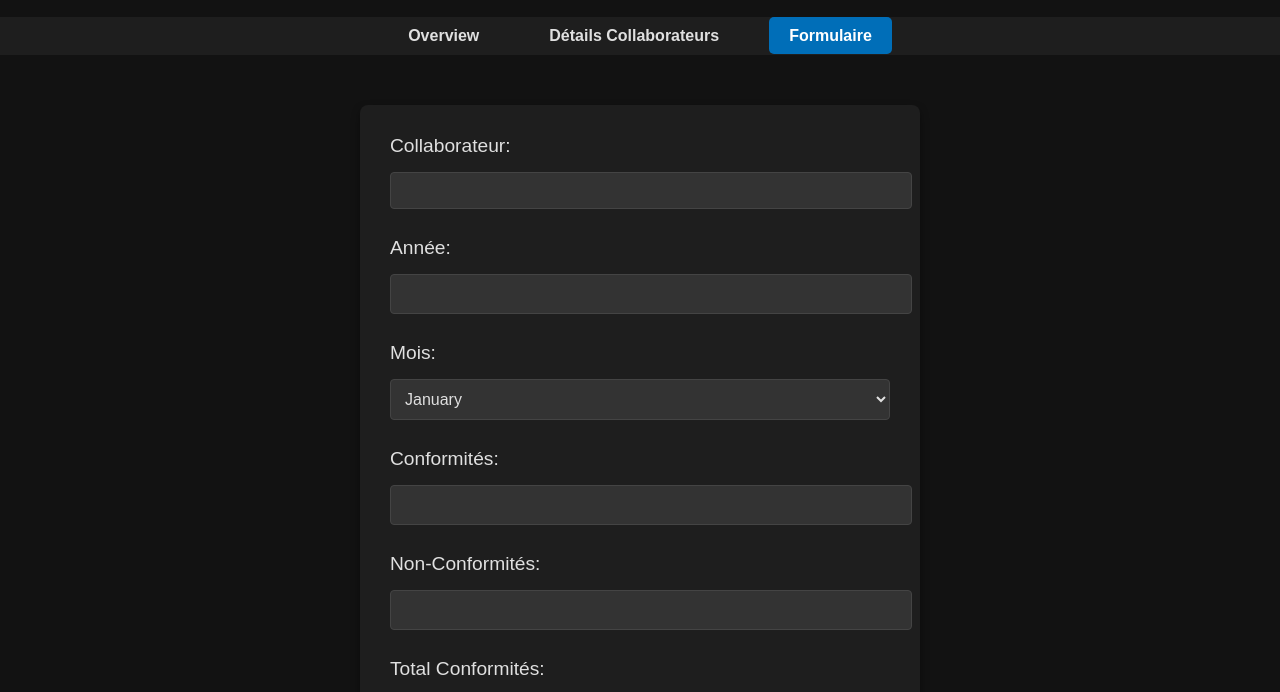
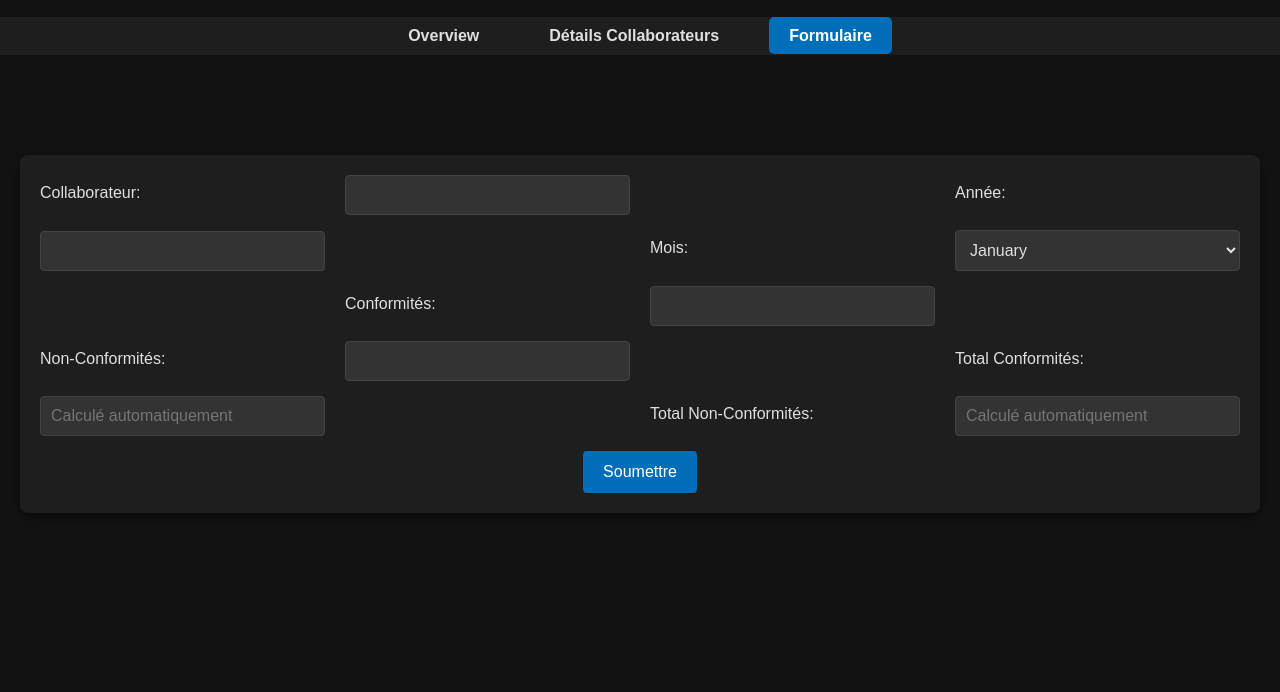
Before and after one commit to lotoreview/E-LOTO-Dashboard, a plain HTML site: page form.html in a window 1280 px wide. Shown: the part 68-760 px from the top of the page. Drawn offline with Linux system fonts and the light colour scheme; a script that the page names is missing.

Commit message:
modification style formulaire

```diff
--- a/style.css
+++ b/style.css
@@ -187,45 +187,58 @@ canvas {
 
 /* Style du formulaire */
 form {
-  background-color: #1E1E1E; /* Fond sombre pour le formulaire */
-  padding: 30px;
+  background-color: #1E1E1E; /* Fond sombre */
+  padding: 20px;
   border-radius: 8px;
   box-shadow: 0px 4px 8px rgba(0, 0, 0, 0.4);
-  width: 100%;
-  max-width: 500px; /* Limite la largeur du formulaire */
-  margin: 0 auto; /* Centre le formulaire horizontalement */
-  margin-top: 50px; /* Ajoute un peu d'espace en haut */
+  display: grid; /* Utilisation de la grille CSS pour un alignement précis */
+  grid-template-columns: repeat(auto-fit, minmax(250px, 1fr)); /* Champs ajustables */
+  column-gap: 20px; /* Espacement horizontal entre les colonnes */
+  row-gap: 15px; /* Espacement vertical entre les lignes */
+  align-items: center; /* Aligne les éléments verticalement au centre */
+  width: calc(100% - 40px); /* Largeur totale avec marges */
+  max-width: 100%; /* Empêche le débordement */
+  margin: 100px auto; /* Centre le formulaire horizontalement */
+  box-sizing: border-box; /* Inclut le padding dans la largeur totale */
 }
 
-label {
-  font-size: 1.2em;
+form label {
+  font-size: 1em;
   color: #E0E0E0;
   margin-bottom: 5px;
-  display: block;
 }
 
-input, select {
-  width: 100%;
-  padding: 10px;
-  margin: 10px 0;
+form input, form select {
   background-color: #333;
   border: 1px solid #444;
   color: #E0E0E0;
   border-radius: 4px;
+  padding: 10px;
+  font-size: 1em;
+  width: 100%; /* Assure que tous les champs ont la même largeur */
+  box-sizing: border-box;
+  text-align: left; /* Alignement du texte */
 }
 
 input[type="number"], select {
   font-size: 1em;
 }
 
-button {
-  background-color: #006EB8; /* Bleu pour le bouton */
+form button {
+  grid-column: span 2; /* Le bouton occupe toute la largeur dans une grille de 2 colonnes */
+  background-color: #006EB8;
   color: white;
   border: none;
   padding: 12px 20px;
   border-radius: 4px;
-  font-size: 1.2em;
+  font-size: 1em;
   cursor: pointer;
+  align-self: center; /* Centre le bouton verticalement */
+  justify-self: center; /* Centre le bouton horizontalement */
+}
+
+form button:hover {
+  background-color: #005A99; /* Couleur légèrement plus foncée au survol */
 }
 
 /* Appliquer un style au message d'alerte après soumission */
@@ -245,9 +258,21 @@ input:hover, select:hover {
 }
 
 /* Appliquer un style au bouton de soumission */
-button:focus {
+form button:focus {
   outline: none;
   box-shadow: 0 0 5px rgba(0, 160, 255, 0.5);
+}
+
+/* Adaptabilité pour les petits écrans */
+@media (max-width: 768px) {
+  form {
+    grid-template-columns: 1fr; /* Chaque champ prend toute la largeur */
+  }
+
+  form button {
+    grid-column: span 1; /* Ajuste le bouton pour occuper une seule colonne */
+    width: 100%; /* Prend toute la largeur */
+  }
 }
 
 nav {
```
